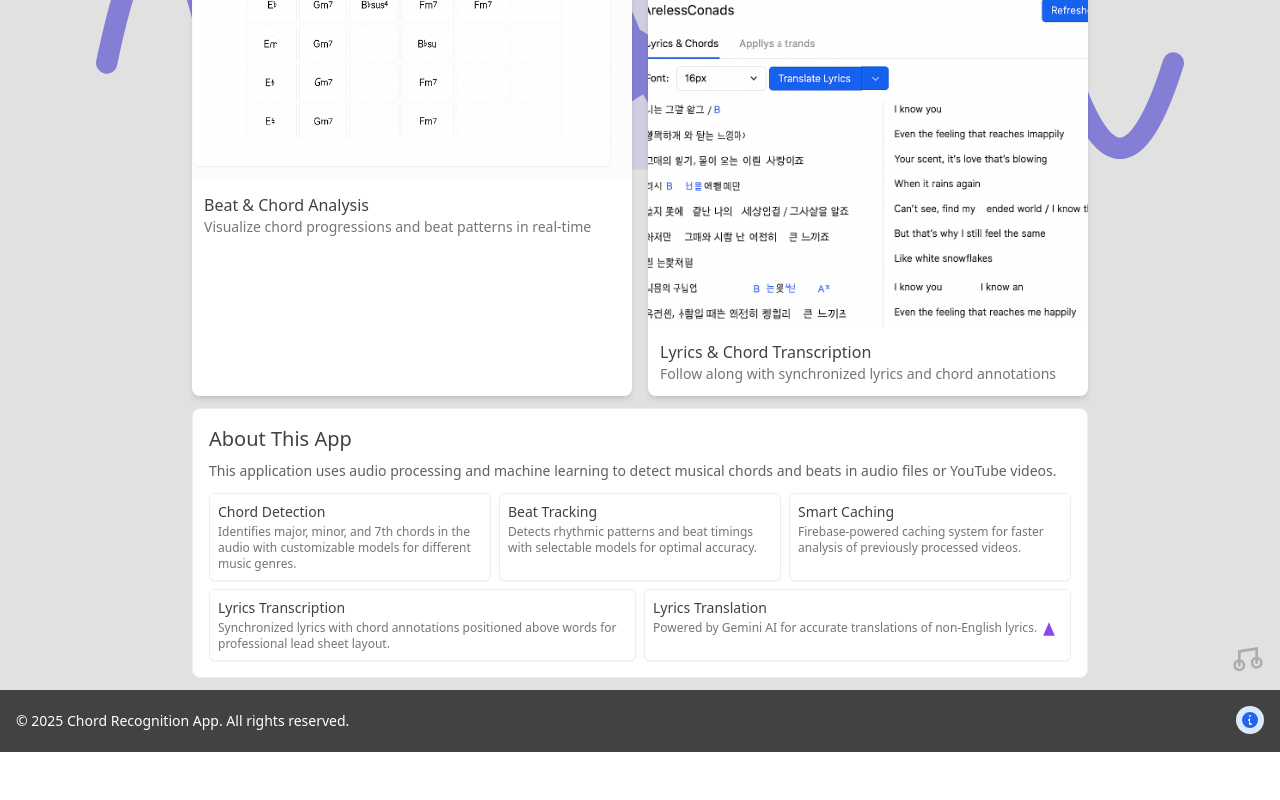
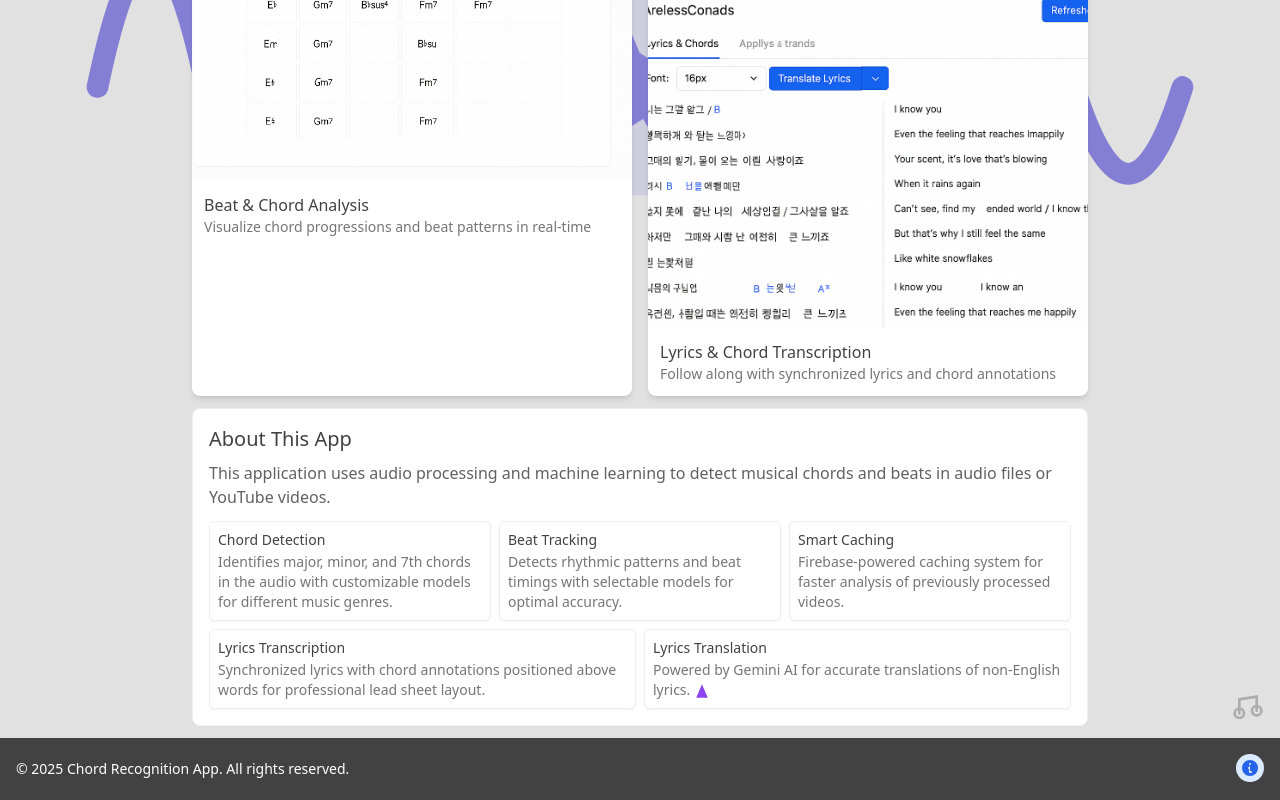
Before and after one commit to ptnghia-j/ChordMiniApp, a Next.js app: page / in a window 1280 px wide. Shown: the part 637-1437 px from the top of the page. Before the commit the page ends 1389 px from the top, so only its background shows below. Built offline with nearby package versions, Linux system fonts and the light colour scheme; no server answers; the database is empty.

Commit message:
minor change

```diff
--- a/src/app/page.tsx
+++ b/src/app/page.tsx
@@ -337,24 +337,24 @@ export default function Home() {
                 About This App
               </h3>
 
-              <p className="text-gray-700 mb-3 text-sm">
+              <p className="text-gray-700 mb-3 text-base">
                 This application uses audio processing and machine learning to detect musical chords and beats in audio files or YouTube videos.
               </p>
 
               <div className="grid md:grid-cols-3 gap-2 text-sm">
                 <div className="bg-white p-2 rounded-md shadow-sm border border-gray-200">
                   <h4 className="font-medium text-gray-800 mb-0.5">Chord Detection</h4>
-                  <p className="text-gray-600 text-xs">Identifies major, minor, and 7th chords in the audio with customizable models for different music genres.</p>
+                  <p className="text-gray-600 text-sm">Identifies major, minor, and 7th chords in the audio with customizable models for different music genres.</p>
                 </div>
 
                 <div className="bg-white p-2 rounded-md shadow-sm border border-gray-200">
                   <h4 className="font-medium text-gray-800 mb-0.5">Beat Tracking</h4>
-                  <p className="text-gray-600 text-xs">Detects rhythmic patterns and beat timings with selectable models for optimal accuracy.</p>
+                  <p className="text-gray-600 text-sm">Detects rhythmic patterns and beat timings with selectable models for optimal accuracy.</p>
                 </div>
 
                 <div className="bg-white p-2 rounded-md shadow-sm border border-gray-200">
                   <h4 className="font-medium text-gray-800 mb-0.5">Smart Caching</h4>
-                  <p className="text-gray-600 text-xs">Firebase-powered caching system for faster analysis of previously processed videos.</p>
+                  <p className="text-gray-600 text-sm">Firebase-powered caching system for faster analysis of previously processed videos.</p>
                 </div>
               </div>
 
@@ -362,14 +362,14 @@ export default function Home() {
                 <div className="bg-white p-2 rounded-md shadow-sm border border-gray-200 flex items-start">
                   <div className="flex-grow">
                     <h4 className="font-medium text-gray-800 mb-0.5">Lyrics Transcription</h4>
-                    <p className="text-gray-600 text-xs">Synchronized lyrics with chord annotations positioned above words for professional lead sheet layout.</p>
+                    <p className="text-gray-600 text-sm">Synchronized lyrics with chord annotations positioned above words for professional lead sheet layout.</p>
                   </div>
                 </div>
 
                 <div className="bg-white p-2 rounded-md shadow-sm border border-gray-200 flex items-start">
                   <div className="flex-grow">
                     <h4 className="font-medium text-gray-800 mb-0.5">Lyrics Translation</h4>
-                    <p className="text-gray-600 text-xs">
+                    <p className="text-gray-600 text-sm">
                       Powered by Gemini AI for accurate translations of non-English lyrics.
                       <span className="inline-block ml-1">
                         <svg width="16" height="16" viewBox="0 0 192 192" fill="none" xmlns="http://www.w3.org/2000/svg" className="inline-block">
--- a/src/components/LeadSheetDisplay.tsx
+++ b/src/components/LeadSheetDisplay.tsx
@@ -17,9 +17,7 @@ import {
 import {
   enhanceLyricsWithCharacterTiming,
   EnhancedLyricsData,
-  EnhancedLyricLine,
-  getActiveCharacterIndex,
-  getCharacterProgress
+  EnhancedLyricLine
 } from '@/utils/lyricsTimingUtils';
 
 /**
@@ -31,26 +29,7 @@ const containsChineseCharacters = (text: string): boolean => {
   return chineseRegex.test(text);
 };
 
-/**
- * Utility function to add spacing between Chinese characters for better chord alignment
- * This is only used for chord positioning calculation, not for display
- */
-const addSpacingToChineseText = (text: string): string => {
-  if (!containsChineseCharacters(text)) {
-    return text;
-  }
 
-  // Add a small space between each Chinese character
-  // but preserve existing spaces and non-Chinese characters
-  return text.split('').map((char, i) => {
-    // Check if the character is Chinese
-    if (containsChineseCharacters(char)) {
-      // Add a space after each Chinese character except the last one
-      return i < text.length - 1 ? char + ' ' : char;
-    }
-    return char;
-  }).join('');
-};
 
 // Define types for the component props and data structure
 interface ChordMarker {
@@ -103,7 +82,7 @@ const LeadSheetDisplay: React.FC<LeadSheetProps> = ({
   onFontSizeChange,
   darkMode = false,
   chords = []
-}): React.ReactNode => {
+}) => {
   // State to track the currently active line
   const [activeLine, setActiveLine] = useState<number>(-1);
 
```
